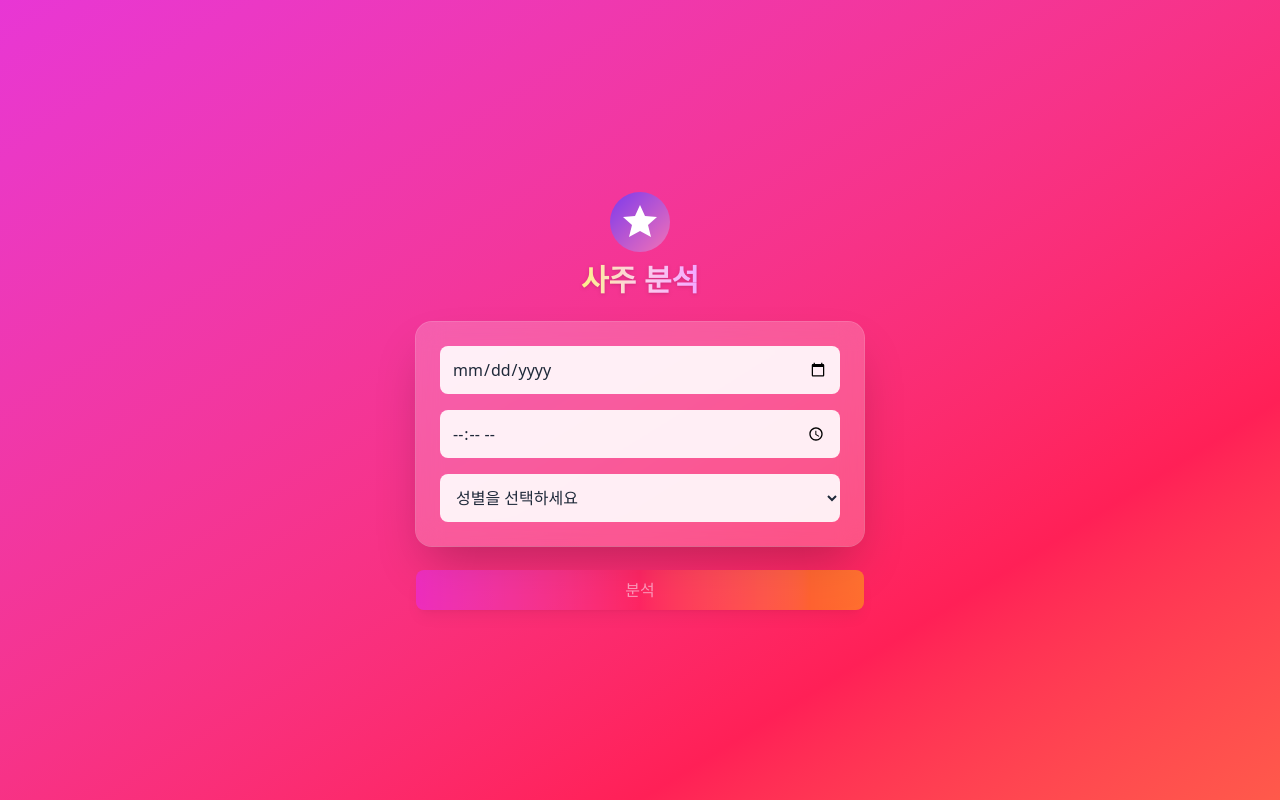
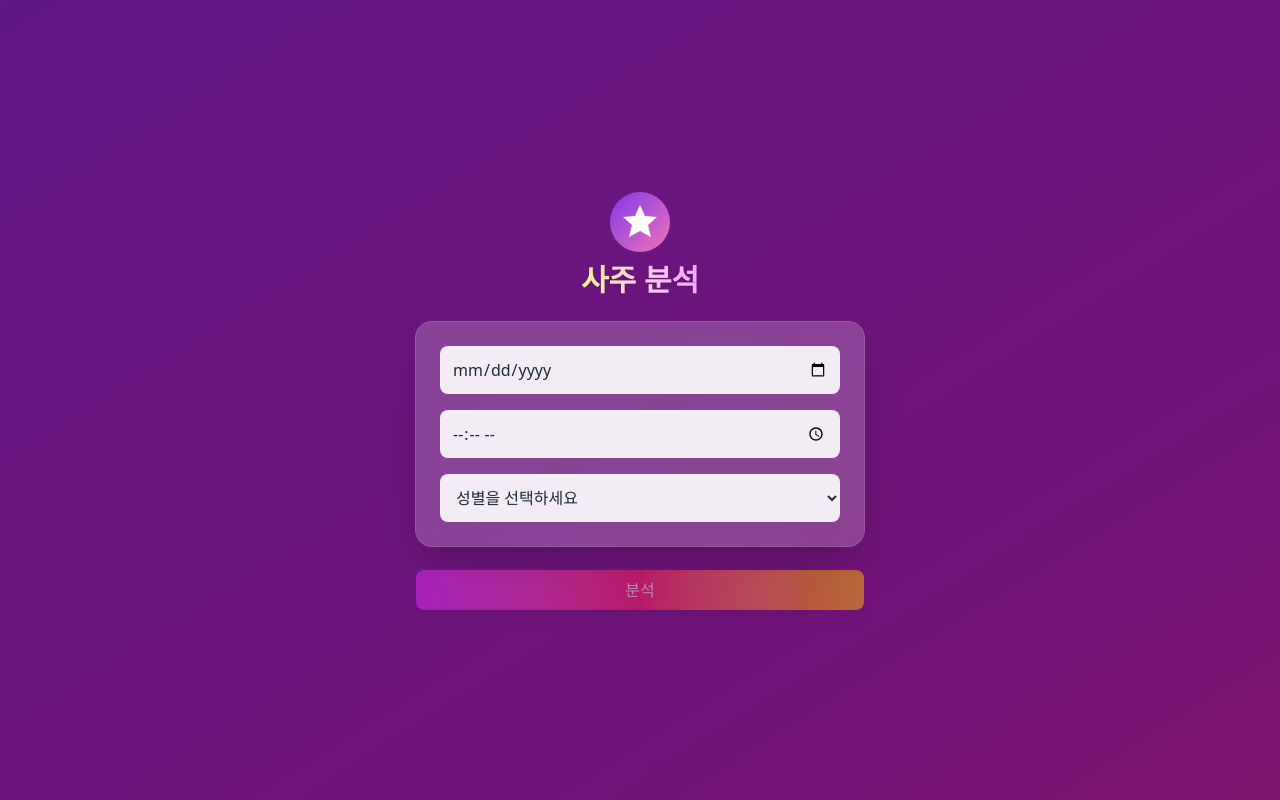
Before and after one commit to m00nlygreat/nextjs-boilerplate, a Next.js app: page / in a window 1280 px wide. Built offline with nearby package versions, Linux system fonts and the light colour scheme.

Commit message:
feat: update gradient background

```diff
--- a/app/globals.css
+++ b/app/globals.css
@@ -1,7 +1,7 @@
 @import "tailwindcss";
 
 :root {
-  --background: #ffffff;
+  --background: #581c87;
   --foreground: #171717;
 }
 
@@ -14,7 +14,7 @@
 
 @media (prefers-color-scheme: dark) {
   :root {
-    --background: #0a0a0a;
+    --background: #581c87;
     --foreground: #ededed;
   }
 }
--- a/app/layout.tsx
+++ b/app/layout.tsx
@@ -18,7 +18,7 @@ export default function RootLayout({
 }>) {
   return (
     <html lang="en">
-      <body className="antialiased min-h-screen bg-gradient-to-br from-fuchsia-500 via-rose-500 to-amber-400 animate-gradient text-white">
+      <body className="antialiased min-h-screen bg-gradient-to-br from-purple-900 via-fuchsia-900 to-pink-800 animate-gradient text-white">
         {children}
       </body>
     </html>
```
